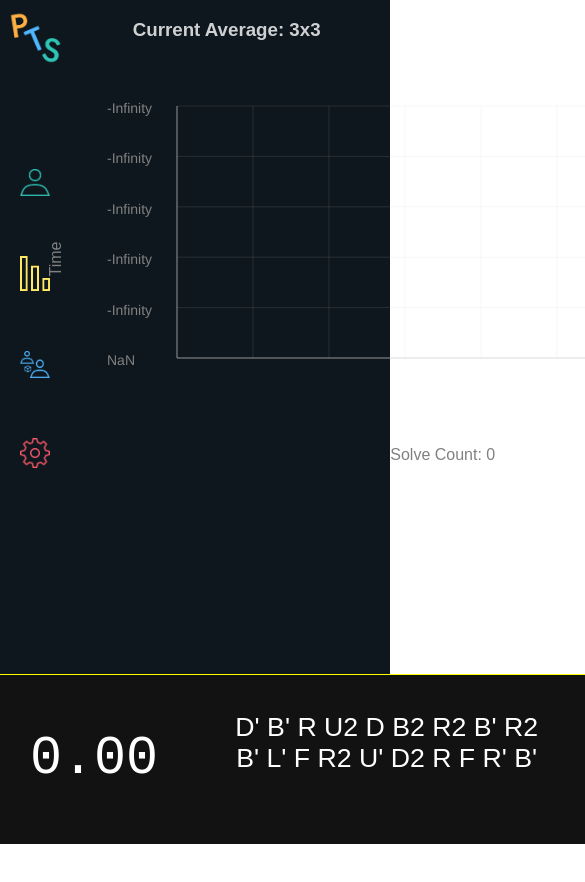
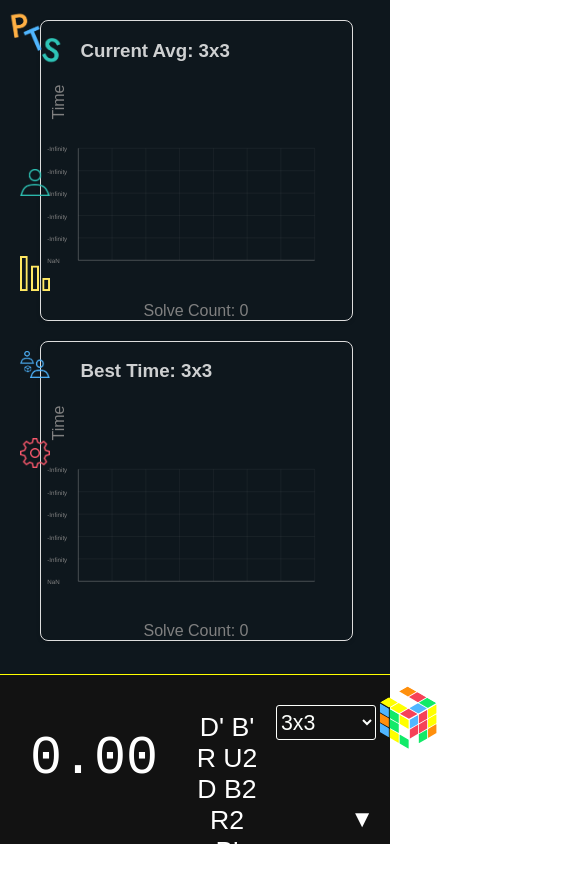
Before and after one commit to samdeaconprojects/peelthestickers, a React (Create React App) app: page /stats in a window 390 px wide. Shown: the top 882 px of the page, 585 px wide, since content can reach past the window. Before the commit the page ends 851 px from the top, so only its background shows below. Built offline with nearby package versions, Linux system fonts and the light colour scheme; a web font is replaced by a local one.

Commit message:
playerbar flex, stats grid but needs work

```diff
--- a/src/App.css
+++ b/src/App.css
@@ -12,6 +12,7 @@
 
 .App {
   display: flex;
+  flex-direction: column;
   /*
   flex-direction: column;
   justify-content: space-between;
@@ -21,6 +22,32 @@
   color: var(--secondary-color);
 
 }
+
+.navAndPage {
+  display: flex;
+  height: 100%;
+}
+
+.toggle-bar {
+  position: fixed;
+  bottom: 0;
+  right: 0;
+  padding: 10px;
+}
+
+.toggle-button {
+  background: none;
+  color: white;
+  border: none;
+  font-size: 24px;
+  cursor: pointer;
+  outline: none;
+}
+
+.player-bar {
+  transition: transform 2.3s ease-in-out;
+}
+
 
 body {
   font-family: 'Jost', sans-serif;
--- a/src/App.js
+++ b/src/App.js
@@ -12,11 +12,10 @@ import Profile from "./components/Profile/Profile";
 import Stats from "./components/Stats/Stats";
 import Social from "./components/Social/Social";
 import Settings from "./components/Settings/Settings";
-import PlayerBar from "./components/PlayerBar/PlayerBar"; // Import the new component
-import EventSelector from "./components/EventSelector"; // Import the new component
+import PlayerBar from "./components/PlayerBar/PlayerBar";
+import EventSelector from "./components/EventSelector";
 import { Routes, Route, useLocation } from 'react-router-dom';
 import { SettingsProvider } from './contexts/SettingsContext';
-
 
 function App() {
   const [currentEvent, setCurrentEvent] = useState('333');
@@ -32,10 +31,11 @@ function App() {
     '333OH': [],
     '333BLD': [],
   });
+  const [showPlayerBar, setShowPlayerBar] = useState(true);
 
   useEffect(() => {
-    setScramble(generateScramble(currentEvent)); // Generate an initial scramble when the app loads
-  }, [currentEvent]); // Also regenerate when the current event changes
+    setScramble(generateScramble(currentEvent));
+  }, [currentEvent]);
 
   const handleScrambleClick = () => {
     setShowDetail(true);
@@ -45,18 +45,8 @@ function App() {
   const isHomePage = location.pathname === '/';
 
   const addSolve = (newTime) => {
-    /*
-    let timeString = newTime.toString();
-
-    if (!timeString.includes('.')) {
-      // Input is in milliseconds without decimal point, convert to seconds
-      let timeInMilliseconds = parseInt(timeString, 10);
-      newTime = (timeInMilliseconds / 1000).toFixed(2);
-    } // If it includes a dot, it's assumed to be already in correct format
-    */
-
     const newSolve = {
-      time: newTime, // Ensure that newTime is a number
+      time: newTime,
       scramble: scramble,
       event: currentEvent
     };
@@ -64,11 +54,10 @@ function App() {
       ...prevSessions,
       [currentEvent]: [...prevSessions[currentEvent], newSolve]
     }));
-    setShowDetail(false); // Optionally hide detail when new time is added
-    setScramble(generateScramble(currentEvent)); // Generate a new scramble after adding the solve
+    setShowDetail(false);
+    setScramble(generateScramble(currentEvent));
   };
 
-  // Function to delete a time from the sessions
   const deleteTime = (eventKey, index) => {
     const newEventTimes = sessions[eventKey].filter((_, idx) => idx !== index);
     setSessions(prevSessions => ({
@@ -79,7 +68,6 @@ function App() {
 
   const handleEventChange = (event) => {
     setCurrentEvent(event.target.value);
-    // No need to call generateNewScramble here since it's called by useEffect when currentEvent changes
   };
 
   const handleCloseDetail = () => {
@@ -89,6 +77,7 @@ function App() {
   return (
     <SettingsProvider>
       <div className={`App ${!isHomePage ? 'music-player-mode' : ''}`}>
+        <div className="navAndPage">
           <Navigation />
           <div className="main-content">
             <Routes>
@@ -100,23 +89,38 @@ function App() {
                     <RubiksCubeSVG n={currentEvent} faces={getScrambledFaces(scramble, currentEvent)} isMusicPlayer={!isHomePage} isTimerCube={true} />
                   </div>
                   <Timer addTime={addSolve} />
-              <TimeList times={sessions[currentEvent].map(solve => solve.time)} deleteTime={(index) => deleteTime(currentEvent, index)} />            </>
+                  <TimeList times={sessions[currentEvent].map(solve => solve.time)} deleteTime={(index) => deleteTime(currentEvent, index)} />
+                </>
               } />
               <Route path="/profile" element={<Profile />} />
-          <Route path="/stats" element={<Stats times={sessions[currentEvent].map(solve => solve.time)}/>} />
+              <Route path="/stats" element={<Stats times={sessions[currentEvent].map(solve => solve.time)} />} />
               <Route path="/social" element={<Social />} />
               <Route path="/settings" element={<Settings />} />
             </Routes>
+          </div>
+        </div>
+        {!isHomePage && showPlayerBar && (
+          <PlayerBar
+            sessions={sessions}
+            currentEvent={currentEvent}
+            handleEventChange={handleEventChange}
+            deleteTime={deleteTime}
+            addTime={addSolve}
+            scramble={scramble}
+          />
+        )}
         {!isHomePage && (
-           <PlayerBar sessions={sessions} currentEvent={currentEvent} handleEventChange={handleEventChange} deleteTime={deleteTime} addTime={addSolve} scramble={scramble} />
+          <div className="toggle-bar">
+            {showPlayerBar ? (
+              <button className="toggle-button" onClick={() => setShowPlayerBar(false)}>&#x25BC;</button> // Down arrow
+            ) : (
+              <button className="toggle-button" onClick={() => setShowPlayerBar(true)}>&#x25B2;</button> // Up arrow
             )}
           </div>
+        )}
       </div>
     </SettingsProvider>
   );
-
-
-
 }
 
 export default App;
--- a/src/components/Profile/Profile.css
+++ b/src/components/Profile/Profile.css
@@ -4,6 +4,7 @@
     width: 130px;
     height: 130px;
     margin: 35px;
+    margin-left: 0px;
 }
 
 .profileCube {
@@ -111,6 +112,7 @@
     width: 250px;
     height: 130px;
     margin: 35px;
+    margin-right: 0px;
     background-color: transparent;
     border: 2px solid #2EC4B6;
     border-radius: 8px;
--- /dev/null
+++ b/src/components/Stats/LineChart.js
@@ -0,0 +1,49 @@
+import React from 'react';
+import LineChartBuilder from "./LineChartBuilder";
+import Label from "./AxisLabel";
+import ChartTitle from "./ChartTitle";
+import './Stats.css';
+import {formatTime, calculateAverage, getOveralls, calculateAverageOfFive, calculateBestAverageOfFive} from '../TimeList/TimeUtils';
+
+function LineChart({times, title}) {
+
+    const data = times.map((time, index) => ({
+        label: `${index + 1}`, // Creating a label with the solve number
+        x: index, // x-coordinate as the index
+        y: parseFloat(formatTime(time).replace(':', '.')) // Convert formatted time to a float for y-coordinate
+      }));
+
+      const solveCountText = "Solve Count: " + times.length;
+
+    // Component logic can go here
+    const styles = {
+        chartComponentsContainer: {
+          display: 'grid', gridTemplateColumns: 'max-content 700px', alignItems: 'center'
+        },
+        chartWrapper: { maxWidth: 700, alignSelf: 'flex-start' }
+      }
+
+    return (
+        <div className='lineChart'>
+            <div styles={styles.chartComponentsContainer}/>
+            <div className='chartTitle'>
+        <ChartTitle text={title}/>
+      </div>
+      <Label text="Time" rotate/>
+      <div style={styles.chartWrapper}>
+        <LineChartBuilder
+        width={500 }
+          height={300}
+          data={data}
+          horizontalGuides={5}
+          precision={2}
+          verticalGuides={7}
+        />
+      </div>
+      <div/>
+      <Label text={solveCountText}/>
+        </div>
+    );
+}
+
+export default LineChart;
--- a/src/components/Stats/Stats.css
+++ b/src/components/Stats/Stats.css
@@ -15,3 +15,40 @@ td:nth-child(13) {
     margin-left: 40px;
     color: white;
 }
+
+.Label {
+    align-items: center;
+}
+
+.stats-page {
+    display: flex;
+    justify-content: center;
+    padding: 20px;
+    overflow-y: auto;
+    -ms-overflow-style: none;  /* Internet Explorer 10+ */
+    scrollbar-width: none;  /* Firefox */
+}
+
+.stats-page::-webkit-scrollbar {
+  display: none;  /* Safari and Chrome */
+}
+
+  .stats-grid {
+    display: grid;
+    grid-template-columns: repeat(2, 1fr);
+    gap: 20px; /* This will add a gap between both rows and columns */
+    width: 100%;
+  }
+
+  .stats-item {
+    border: 1px solid #ddd;
+    border-radius: 8px;
+    box-shadow: 0 2px 4px rgba(0,0,0,0.1);
+    width: 100%;
+  }
+
+  @media (max-width: 768px) {
+    .stats-grid {
+      grid-template-columns: 1fr; /* Single column layout for smaller screens */
+    }
+  }
--- a/src/components/Stats/Stats.js
+++ b/src/components/Stats/Stats.js
@@ -4,18 +4,13 @@ import Label from "./AxisLabel";
 import ChartTitle from "./ChartTitle";
 import './Stats.css';
 import {formatTime, calculateAverage, getOveralls, calculateAverageOfFive, calculateBestAverageOfFive} from '../TimeList/TimeUtils';
+import LineChart from './LineChart';
 
 
 
 function Stats({times}) {
 
-  const data = times.map((time, index) => ({
-    label: `${index + 1}`, // Creating a label with the solve number
-    x: index, // x-coordinate as the index
-    y: parseFloat(formatTime(time).replace(':', '.')) // Convert formatted time to a float for y-coordinate
-  }));
 
-  const solveCountText = "Solve Count: " + times.length;
   /*
   const data = [
     { label: "S", x: 0, y: 0 },
@@ -35,36 +30,25 @@ function Stats({times}) {
   ];
   */
 
-  const styles = {
-    chartComponentsContainer: {
-      display: 'grid', gridTemplateColumns: 'max-content 700px', alignItems: 'center'
-    },
-    chartWrapper: { maxWidth: 700, alignSelf: 'flex-start' }
-  }
+
 
   return (
     <div className='Page'>
-    <div style={styles.chartComponentsContainer}>
-      <div/>
 
 
-      <div className='chartTitle'>
-        <ChartTitle text="Current Average: 3x3"/>
+      <div className='stats-page'>
+      <div className='stats-grid'>
+        <div className='stats-item'>
+          <LineChart times={times} title={"Current Avg: 3x3"}/>
+        </div>
+        <div className='stats-item'>
+          <LineChart times={times} title={"Best Time: 3x3"}/>
+        </div>
+
+        {/* Add more LineChart components as needed */}
       </div>
-      <Label text="Time" rotate/>
-      <div style={styles.chartWrapper}>
-        <LineChartBuilder
-        width={500 }
-          height={300}
-          data={data}
-          horizontalGuides={5}
-          precision={2}
-          verticalGuides={7}
-        />
-      </div>
-      <div/>
-      <Label text={solveCountText}/>
     </div>
+
     </div>
   );
 }
```
Lines whose indentation alone changed are shown as unchanged.
